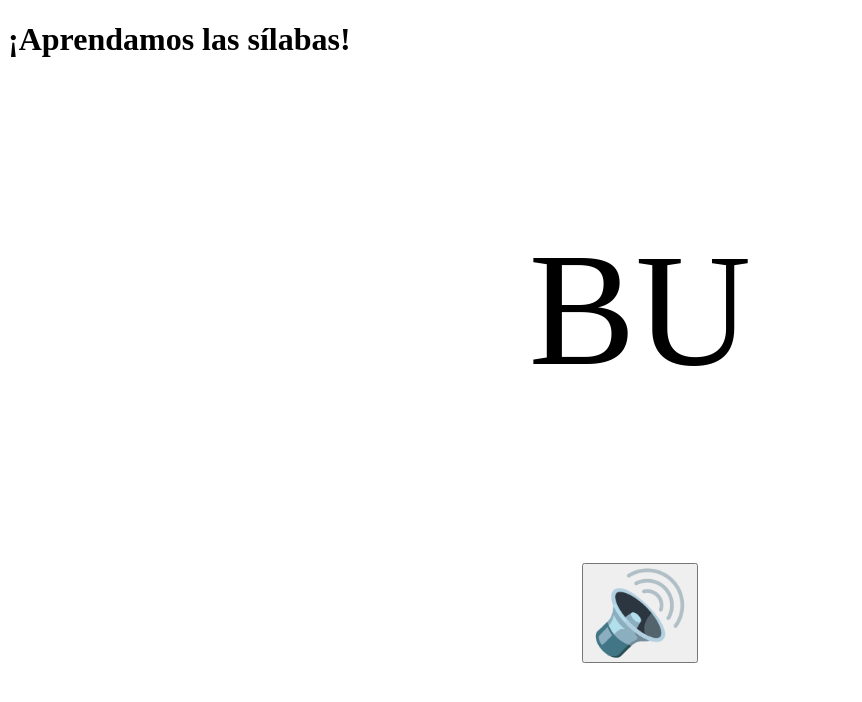
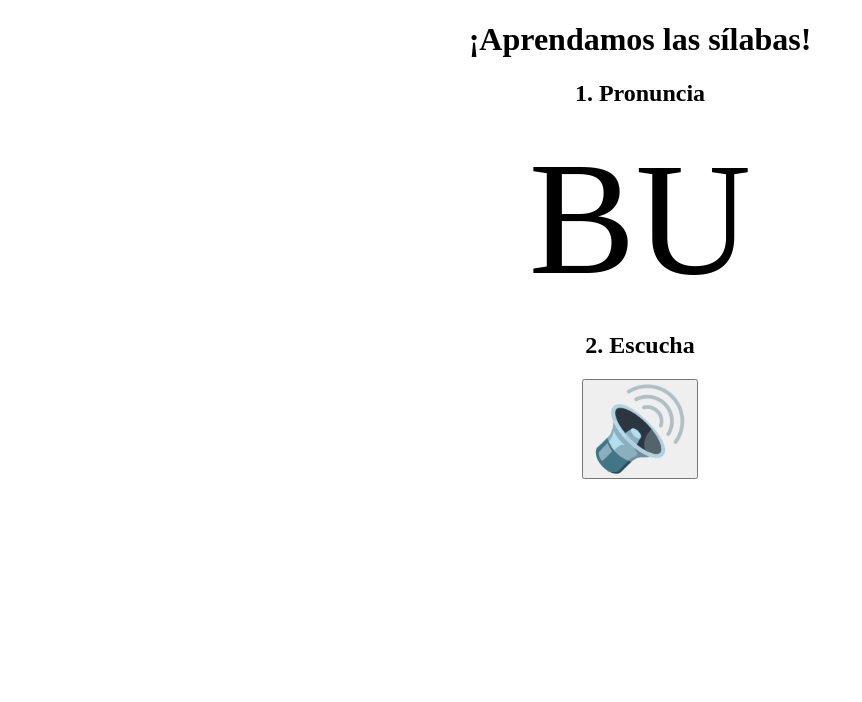
Before and after one commit to estudiemos/estudiemos.github.io, a plain HTML site: page index.html in a window 1280 px wide. Shown: the whole page, without its empty margins (0-862 px from the left). Drawn offline with Linux system fonts and the light colour scheme.

Commit message:
acertaste

```diff
--- a/index.html
+++ b/index.html
@@ -6,7 +6,7 @@
 </head>
 
 <body>
-    <h1 id="titulo">¡Aprendamos las sílabas!</h1>
+    <h1 id="titulo" style="text-align: center;"">¡Aprendamos las sílabas!</h1>
     <script>
         function pronuncia(silaba) {
             let pronunciacion = silaba in pronunciaciones ? pronunciaciones[silaba] : silaba
@@ -181,12 +181,15 @@
         window.addEventListener('load', siguiente_silaba)
     </script>
     <script src="emojis.js"></script>
-    <p id="texto" style="font-size:20ch;text-align: center;">MI</p>
+    <h2 style="text-align: center;">1. Pronuncia</h2>
+    <p id="texto" style="font-size:20ch;text-align: center; margin:0%">MI</p>
     <div style="text-align: center;">
         <!--<button type="button" style="font-size:10ch;text-align: center;" onclick="pronuncia('ge');">&#x1F508</button> -->
+        <h2 style="text-align: center;">2. Escucha</h2>
         <button type="button" style="font-size:10ch;text-align: center;" onclick="escuchar();">&#x1F50A</button>
     </div>
     <div id="respuesta" style="text-align: center; margin: 1rem; display: none;">
+        <h2 style="text-align: center;">3. ¿Acertaste?</h2>
         <button type="button" style="font-size:10ch;"
             onclick="siguiente_silaba(); ocultar_elemento('respuesta')">&#x1F642</button>
         <button type="button" style="font-size:10ch;"
```
